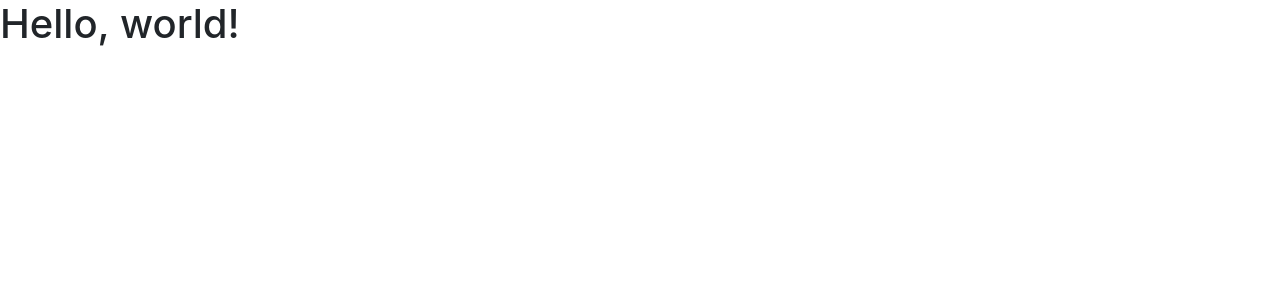
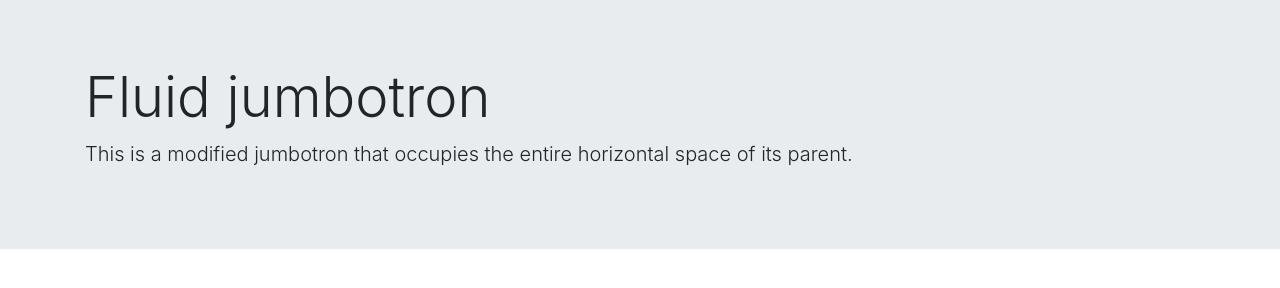
Before and after one commit to Leonardovalentino/GA.github.io, a plain HTML site: page index.html in a window 1280 px wide. Drawn offline with nearby package versions, Linux system fonts and the light colour scheme.

Commit message:
Update index.html

```diff
--- a/index.html
+++ b/index.html
@@ -11,7 +11,12 @@
     <title>Hello, world!</title>
   </head>
   <body>
-    <h1>Hello, world!</h1>
+   <div class="jumbotron jumbotron-fluid">
+  <div class="container">
+    <h1 class="display-4">Fluid jumbotron</h1>
+    <p class="lead">This is a modified jumbotron that occupies the entire horizontal space of its parent.</p>
+  </div>
+</div>
 
     <!-- Optional JavaScript -->
     <!-- jQuery first, then Popper.js, then Bootstrap JS -->
```
